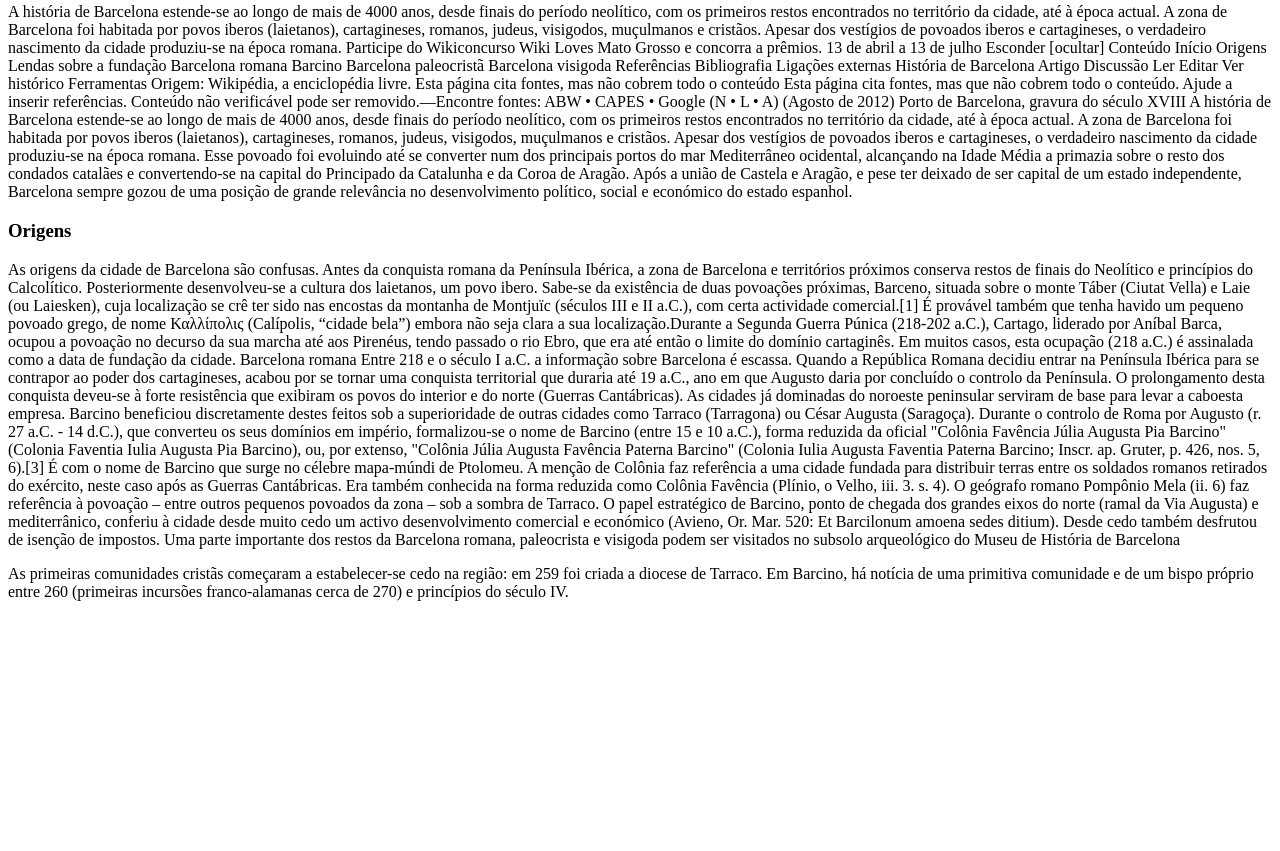
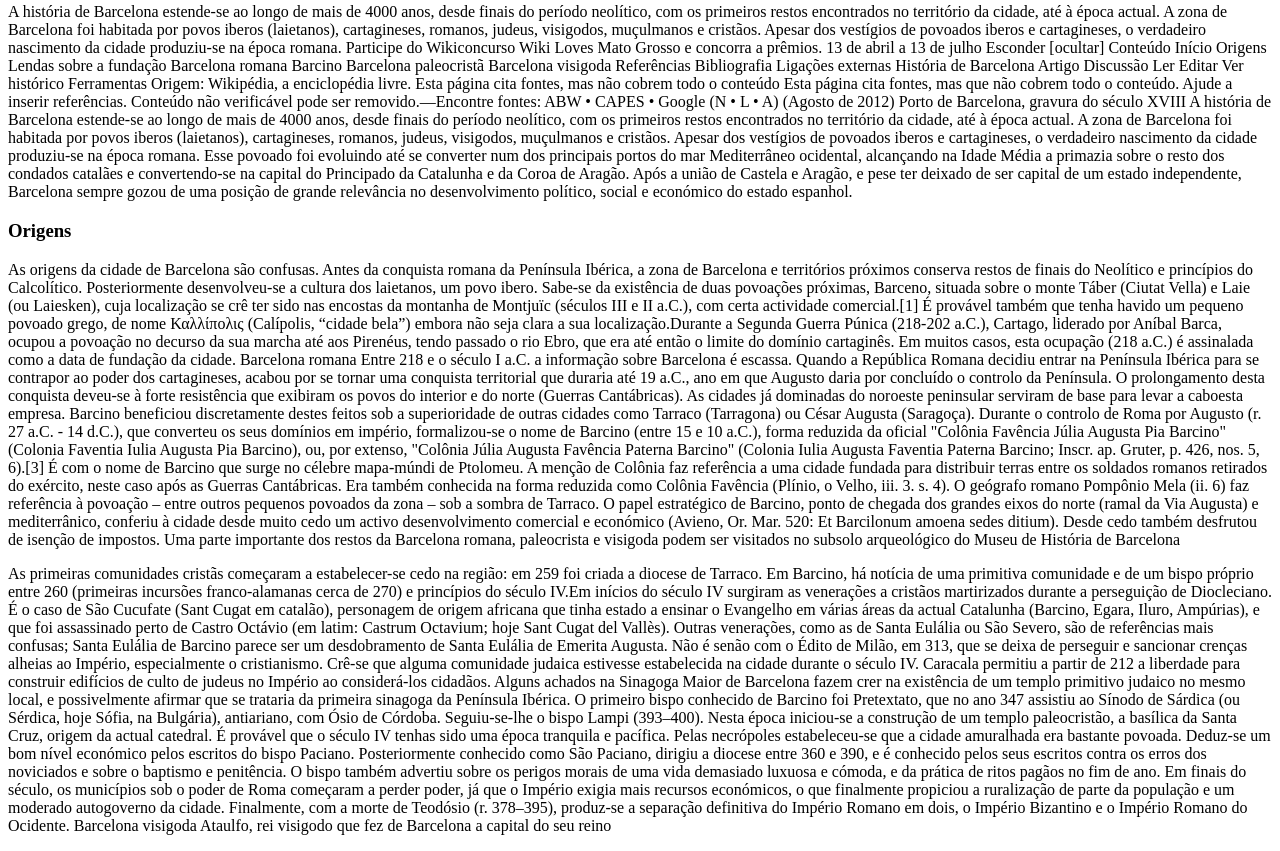
Before and after one commit to GustavoRMendes/barcelona-page, a plain HTML site: page saibamais.html in a window 1280 px wide. Shown: the part 504-1355 px from the top of the page. Before the commit the page ends 1121 px from the top, so only its background shows below. Drawn offline with Linux system fonts and the light colour scheme.

Commit message:
paleocrista

```diff
--- a/saibamais.html
+++ b/saibamais.html
@@ -69,6 +69,17 @@
         Durante o controlo de Roma por Augusto (r. 27 a.C. - 14 d.C.), que converteu os seus domínios em império, formalizou-se o nome de Barcino (entre 15 e 10 a.C.), forma reduzida da oficial "Colônia Favência Júlia Augusta Pia Barcino" (Colonia Faventia Iulia Augusta Pia Barcino), ou, por extenso, "Colônia Júlia Augusta Favência Paterna Barcino" (Colonia Iulia Augusta Faventia Paterna Barcino; Inscr. ap. Gruter, p. 426, nos. 5, 6).[3] É com o nome de Barcino que surge no célebre mapa-múndi de Ptolomeu. A menção de Colônia faz referência a uma cidade fundada para distribuir terras entre os soldados romanos retirados do exército, neste caso após as Guerras Cantábricas. Era também conhecida na forma reduzida como Colônia Favência (Plínio, o Velho, iii. 3. s. 4). O geógrafo romano Pompônio Mela (ii. 6) faz referência à povoação – entre outros pequenos povoados da zona – sob a sombra de Tarraco. O papel estratégico de Barcino, ponto de chegada dos grandes eixos do norte (ramal da Via Augusta) e mediterrânico, conferiu à cidade desde muito cedo um activo desenvolvimento comercial e económico (Avieno, Or. Mar. 520: Et Barcilonum amoena sedes ditium). Desde cedo também desfrutou de isenção de impostos.
 
         Uma parte importante dos restos da Barcelona romana, paleocrista e visigoda podem ser visitados no subsolo arqueológico do Museu de História de Barcelona </p>
-        <p>As primeiras comunidades cristãs começaram a estabelecer-se cedo na região: em 259 foi criada a diocese de Tarraco. Em Barcino, há notícia de uma primitiva comunidade e de um bispo próprio entre 260 (primeiras incursões franco-alamanas cerca de 270) e princípios do século IV. </p>
+        <p>As primeiras comunidades cristãs começaram a estabelecer-se cedo na região: em 259 foi criada a diocese de Tarraco. Em Barcino, há notícia de uma primitiva comunidade e de um bispo próprio entre 260 (primeiras incursões franco-alamanas cerca de 270) e princípios do século IV.Em inícios do século IV surgiram as venerações a cristãos martirizados durante a perseguição de Diocleciano. É o caso de São Cucufate (Sant Cugat em catalão), personagem de origem africana que tinha estado a ensinar o Evangelho em várias áreas da actual Catalunha (Barcino, Egara, Iluro, Ampúrias), e que foi assassinado perto de Castro Octávio (em latim: Castrum Octavium; hoje Sant Cugat del Vallès). Outras venerações, como as de Santa Eulália ou São Severo, são de referências mais confusas; Santa Eulália de Barcino parece ser um desdobramento de Santa Eulália de Emerita Augusta. Não é senão com o Édito de Milão, em 313, que se deixa de perseguir e sancionar crenças alheias ao Império, especialmente o cristianismo.
+
+          Crê-se que alguma comunidade judaica estivesse estabelecida na cidade durante o século IV. Caracala permitiu a partir de 212 a liberdade para construir edifícios de culto de judeus no Império ao considerá-los cidadãos. Alguns achados na Sinagoga Maior de Barcelona fazem crer na existência de um templo primitivo judaico no mesmo local, e possivelmente afirmar que se trataria da primeira sinagoga da Península Ibérica.
+
+          O primeiro bispo conhecido de Barcino foi Pretextato, que no ano 347 assistiu ao Sínodo de Sárdica (ou Sérdica, hoje Sófia, na Bulgária), antiariano, com Ósio de Córdoba. Seguiu-se-lhe o bispo Lampi (393–400). Nesta época iniciou-se a construção de um templo paleocristão, a basílica da Santa Cruz, origem da actual catedral.
+
+          É provável que o século IV tenhas sido uma época tranquila e pacífica. Pelas necrópoles estabeleceu-se que a cidade amuralhada era bastante povoada. Deduz-se um bom nível económico pelos escritos do bispo Paciano. Posteriormente conhecido como São Paciano, dirigiu a diocese entre 360 e 390, e é conhecido pelos seus escritos contra os erros dos noviciados e sobre o baptismo e penitência. O bispo também advertiu sobre os perigos morais de uma vida demasiado luxuosa e cómoda, e da prática de ritos pagãos no fim de ano. Em finais do século, os municípios sob o poder de Roma começaram a perder poder, já que o Império exigia mais recursos económicos, o que finalmente propiciou a ruralização de parte da população e um moderado autogoverno da cidade.
+
+          Finalmente, com a morte de Teodósio (r. 378–395), produz-se a separação definitiva do Império Romano em dois, o Império Bizantino e o Império Romano do Ocidente.
+          Barcelona visigoda
+          Ataulfo, rei visigodo que fez de Barcelona a capital do seu reino
+          </p>
 </body>
 </html>
```
